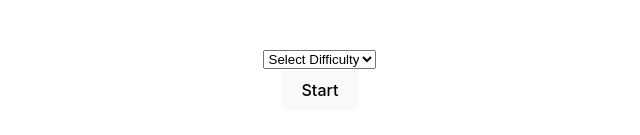
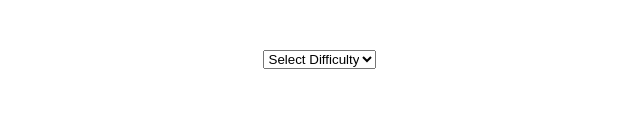
Before and after one commit to ADMPHG/guitar-practice, a React (Vite) app in the folder webapp/: page / in a window 1280 px wide. Shown: the part 263-398 px from the top of the page, without its empty margins (320-960 px from the left). Built offline with nearby package versions, Linux system fonts and the light colour scheme.

Commit message:
Start button is now hidden until difficulty is selected. Added some comments for clarity.

```diff
--- a/webapp/src/App.jsx
+++ b/webapp/src/App.jsx
@@ -7,7 +7,7 @@ import { useState, useEffect } from 'react'
 
 export default function App() {
   const [showRandomNote, setShowRandomNote] = useState(false)
-  const [difficulty, setDifficulty] = useState('Select Difficulty')
+  const [difficulty, setDifficulty] = useState('select')
 
   useEffect (() => {
     console.log(difficulty)
@@ -29,7 +29,7 @@ export default function App() {
     return (
     <>
       <DropdownList difficulty={difficulty} changeDifficulty={handleSelectionChange} />
-      <button className="startButton" onClick={HandleStart}>Start</button>
+      {difficulty != 'select' && <button className="startButton" onClick={HandleStart}>Start</button>}
     </>
     )
   }
--- a/webapp/src/RandNoteButton.jsx
+++ b/webapp/src/RandNoteButton.jsx
@@ -1,12 +1,18 @@
 import React from 'react';
 import { useState, useEffect } from 'react';
 import api from './api/posts';
+import sound from './test.wav'
 
 function RandNoteButton(difficulty) {
-  const [data, setData] = useState(null);
+  const [data, setData] = useState(null); // stores note returned from the API call
+  const [audio, setAudio] = useState(null)
 
+  // modifies API route to match user selected difficulty
   const apiRoute = "/api/fretboard/" + difficulty.difficulty
 
+  // Delay = how long before next note is displayed to user in the loop
+  // Delay is set based on difficulty
+  // TODO overhaul difficulty system so user picks possible note range and delay independently
   const setDelay = (difficulty) => {
     switch (difficulty.difficulty) {
       case "Easy": return 3000;
@@ -21,12 +27,18 @@ function RandNoteButton(difficulty) {
     console.log(delay)
   })
 
+  function playAudio() {
+    new Audio(sound).play()
+  }
+
   // TODO Loop should terminate early if error encountered
+  // TODO Loop currently iterates 20 times - change this?
   const handleClick = async () => {
     for (let i = 0; i < 20; i++) {
       try {
         const response = await api.get(apiRoute);
         setData(response.data);
+        playAudio()
       } catch (err) {
         if (err.response) {
             // defined errors not in the 200 response range
@@ -42,6 +54,13 @@ function RandNoteButton(difficulty) {
     }
   };
 
+  // Returned JSX
+  // - 'Begin' button, conditionally rendered before loop is initiated and note data is received
+  // from the API
+  // - Note div, displays the randomly chosen note returned from the API call
+  // - above12thFret div, displays if returned note is located above the 12th fret
+  // - String div, displays which string the returned note is on
+
   return (
     <div>
       {data == null && <button onClick={handleClick}>Begin</button>}
```
Also changed, not shown: 1 other file (tests, documents, lock files or other folders).
